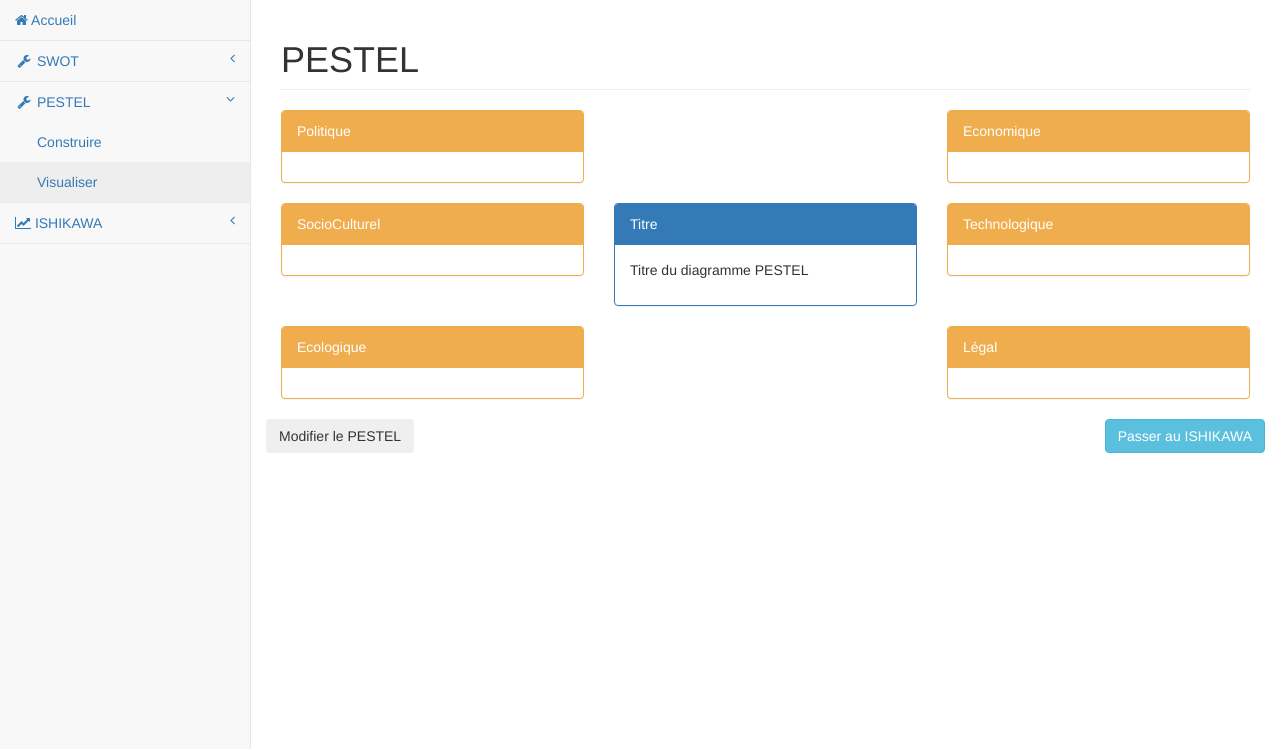
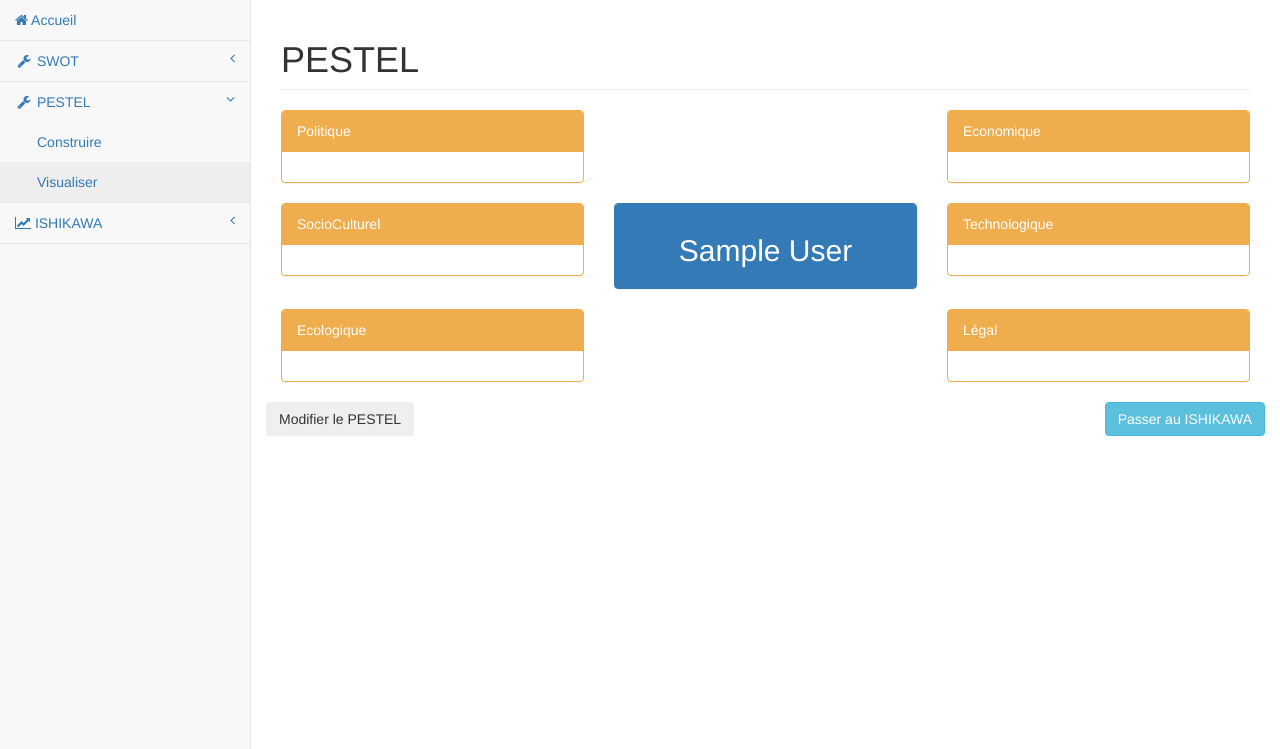
Before and after one commit to NaifousBS/LP74-IHM, a PHP site: page /pages/visualiser_pestel.php in a window 1280 px wide. Shown: the part 51-800 px from the top of the page. Run offline with PHP 8.4, Linux system fonts and the light colour scheme; the visitor is signed in with stand-in values (Sample User, id 1); data that the repository does not hold is empty.

Commit message:
Affichage du nom du projet dans pestel

```diff
--- a/Code/pages/traitementChoixProjet.php
+++ b/Code/pages/traitementChoixProjet.php
@@ -9,7 +9,7 @@ if(!empty($_GET)){
 
     $_SESSION['id_ichikawa'] = $_GET['idIshi'];
 
-    $req="SELECT ID_SWOT,ID_PESTEL FROM donnees
+    $req="SELECT ID_SWOT,ID_PESTEL,CONTENU FROM donnees
             WHERE ID_ICHIKAWA = ".$_SESSION['id_ichikawa']." AND NOEUD = 0";
     $reponse= $connexion->prepare($req);
     $reponse->execute();
@@ -17,6 +17,7 @@ if(!empty($_GET)){
 
     $_SESSION['id_swot'] = $donnees[0];
     $_SESSION['id_pestel'] = $donnees[1];
+    $_SESSION['nom_projet'] = $donnees[2];
 
 
     /*echo $_SESSION['id_ichikawa']." ";
--- a/Code/pages/traitement_creationProjet.php
+++ b/Code/pages/traitement_creationProjet.php
@@ -36,7 +36,7 @@ if(!empty($_POST)){
     $donnees3 = $reponse->fetch();
 
     $_SESSION['id_pestel'] = $donnees3[0];
-
+    $_SESSION['nom_projet'] = $_POST['nomProjet'];
 
     $req = $connexion->prepare("INSERT INTO donnees(id_ichikawa, id_swot, id_pestel, contenu, noeud) VALUES (:id_ichikawa,:id_swot,:id_pestel, :contenu, :noeud)");
     $req->execute(array(
--- a/Code/pages/visualiser_pestel.php
+++ b/Code/pages/visualiser_pestel.php
@@ -145,12 +145,12 @@ if(!empty($_POST)){
                 <!-- Nom projet -->
                 <div class="col-lg-4">
                     <div class="panel panel-primary">
-                        <div class="panel-heading">
-                            Titre
+                        <div class="panel-heading" style="text-align:center;">
+                          <h2><?php echo $_SESSION['nom_projet']; ?></h2>
                         </div>
-                        <div class="panel-body">
+                    <!--    <div class="panel-body">
                             <p>Titre du diagramme PESTEL</p>
-                        </div>
+                        </div> -->
                     </div>
                 </div>
 
```
